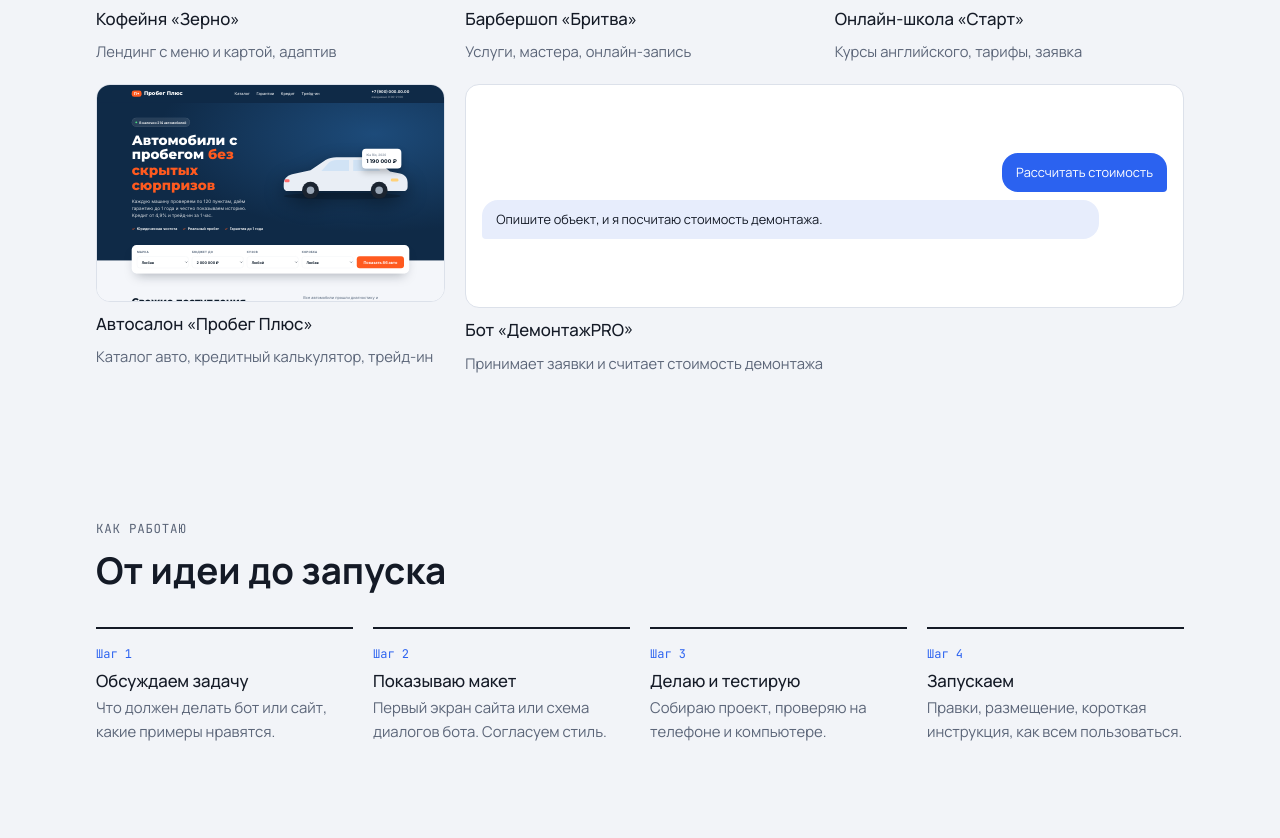
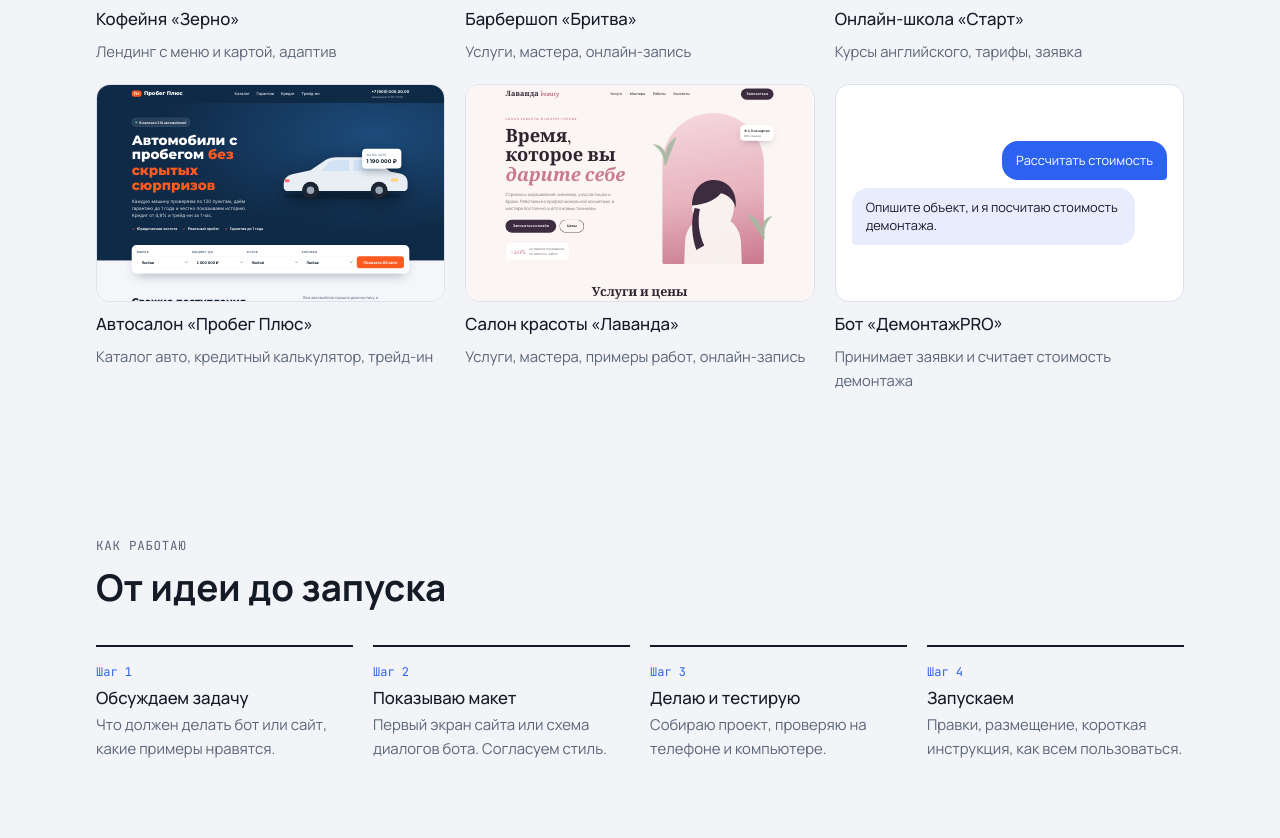
Before and after one commit to kirasem/portfolio, a plain HTML site: page index.html in a window 1280 px wide. Shown: the part 2365-3203 px from the top of the page. Drawn offline with nearby package versions, Linux system fonts and the light colour scheme; a web font is replaced by a local one.

Commit message:
Добавлен концепт салона красоты «Лаванда» в работы

```diff
--- a/index.html
+++ b/index.html
@@ -243,6 +243,10 @@ footer{padding-block:28px;color:var(--muted);font-size:.85rem;display:flex;justi
           <div class="shot"><iframe src="cars/index.html" title="Лендинг автосалона «Пробег Плюс»" loading="lazy" tabindex="-1" aria-hidden="true" scrolling="no"></iframe></div>
           <h3>Автосалон «Пробег Плюс»</h3><p>Каталог авто, кредитный калькулятор, трейд-ин</p>
         </a>
+        <a class="work" href="beauty/index.html" target="_blank" rel="noopener">
+          <div class="shot"><iframe src="beauty/index.html" title="Лендинг салона красоты «Лаванда»" loading="lazy" tabindex="-1" aria-hidden="true" scrolling="no"></iframe></div>
+          <h3>Салон красоты «Лаванда»</h3><p>Услуги, мастера, примеры работ, онлайн-запись</p>
+        </a>
         <a class="work" href="https://t.me/Crusheasy_bot" target="_blank" rel="noopener">
           <div class="shot botshot"><div class="m me">Рассчитать стоимость</div><div class="m bot">Опишите объект, и я посчитаю стоимость демонтажа.</div></div>
           <h3>Бот «ДемонтажPRO»</h3><p>Принимает заявки и считает стоимость демонтажа</p>
```
